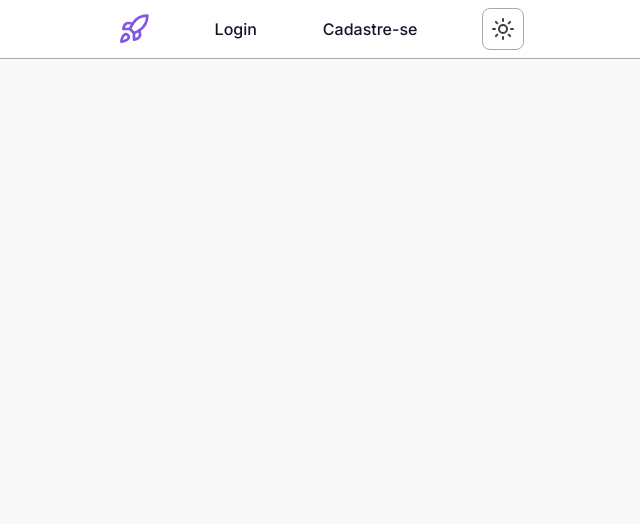
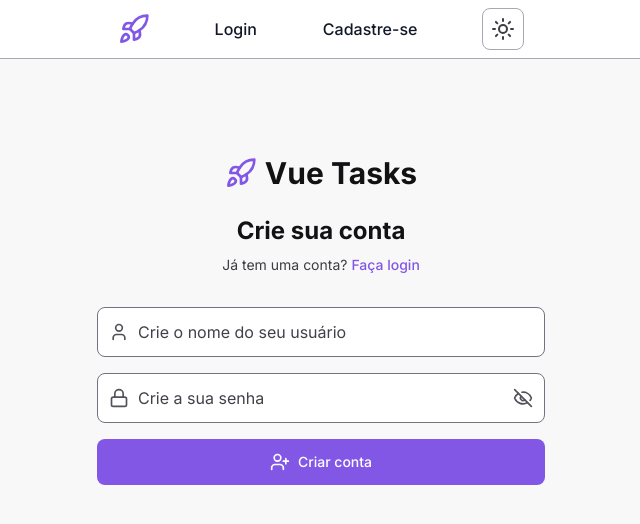
Before and after one commit to lucas-bardeli/vue-tasks, a Vue app: page /register in a window 1280 px wide. Shown: the top 524 px of the page, without its empty margins (319-959 px from the left). Built offline with nearby package versions, Linux system fonts and the light colour scheme; the HTML template or start-up script is replaced by a standard one.

Commit message:
Criando visual da tela de Registro

```diff
--- /dev/null
+++ b/src/components/VueTasks.vue
@@ -0,0 +1,12 @@
+<script setup lang="ts">
+import { Rocket } from "lucide-vue-next";
+</script>
+
+<template>
+  <div class="flex items-center justify-center gap-2 mb-6">
+    <Rocket class="w-8 h-8 text-rocket-purple-500" />
+    <h1 class="text-3xl font-bold text-rocket-gray-900 dark:text-white">
+      Vue Tasks
+    </h1>
+  </div>
+</template>
--- /dev/null
+++ b/src/utils/password.ts
@@ -0,0 +1,11 @@
+import { ref } from "vue";
+
+export const showPassword = ref(false);
+
+export const togglePasswordVisibility = () => {
+  showPassword.value = !showPassword.value;
+  const passwordInput = document.getElementById("password") as HTMLInputElement;
+  if (passwordInput) {
+    passwordInput.type = showPassword.value ? "text" : "password";
+  }
+};
--- a/src/views/LoginView.vue
+++ b/src/views/LoginView.vue
@@ -1,12 +1,13 @@
 <script setup lang="ts">
-import { Rocket, User, Eye, EyeOff, Lock, LogIn } from "lucide-vue-next";
+import { User, Eye, EyeOff, Lock, LogIn } from "lucide-vue-next";
 import { ref } from "vue";
 import { useRouter } from "vue-router";
 import { useAuthStore } from "@/store/authStore";
+import VueTasks from "@/components/VueTasks.vue";
+import { togglePasswordVisibility, showPassword } from "@/utils/password";
 
 const router = useRouter();
 const loading = ref(false);
-const showPassword = ref(false);
 const authStore = useAuthStore();
 
 const form = ref({
@@ -23,14 +24,6 @@ const handleLogin = async () => {
     loading.value = false;
   }
 };
-
-const togglePasswordVisibility = () => {
-  showPassword.value = !showPassword.value;
-  const passwordInput = document.getElementById("password") as HTMLInputElement;
-  if (passwordInput) {
-    passwordInput.type = showPassword.value ? "text" : "password";
-  }
-};
 </script>
 
 <template>
@@ -42,12 +35,7 @@ const togglePasswordVisibility = () => {
   >
     <div class="max-w-md w-full space-y-8">
       <div class="text-center">
-        <div class="flex items-center justify-center gap-2 mb-6">
-          <Rocket class="w-8 h-8 text-rocket-purple-500" />
-          <h1 class="text-3xl font-bold text-rocket-gray-900 dark:text-white">
-            Vue Tasks
-          </h1>
-        </div>
+        <VueTasks />
         <h2 class="text-2xl font-bold text-rocket-gray-900 dark:text-white">
           Entre na sua conta
         </h2>
--- a/src/views/RegisterView.vue
+++ b/src/views/RegisterView.vue
@@ -1,3 +1,146 @@
+<script setup lang="ts">
+import { ref } from "vue";
+import VueTasks from "@/components/VueTasks.vue";
+import { User, Lock, UserPlus, Eye, EyeOff } from "lucide-vue-next";
+import { togglePasswordVisibility, showPassword } from "@/utils/password";
+import { useAuthStore } from "@/store/authStore";
+
+const authStore = useAuthStore();
+const loading = ref(false);
+
+const form = ref({
+  username: "",
+  password: "",
+});
+
+const handleRegister = async () => {
+  try {
+    await authStore.register(form.value);
+  } catch (error) {
+    console.error(error);
+  } finally {
+    loading.value = false;
+  }
+};
+</script>
+
 <template>
-  <h1>Register</h1>
+  <div
+    :class="[
+      'flex items-center justify-center bg-rocket-gray-50 dark:bg-rocket-gray-900',
+      'py-16 px-4 sm:px-6 lg:px-8',
+    ]"
+  >
+    <div class="max-w-md w-full space-y-8">
+      <div class="text-center">
+        <VueTasks />
+        <h2 class="text-2xl font-bold text-rocket-gray-900 dark:text-white">
+          Crie sua conta
+        </h2>
+        <p class="mt-2 text-sm text-rocket-gray-600 dark:text-rocket-gray-400">
+          Já tem uma conta?
+          <router-link
+            to="/login"
+            :class="[
+              'font-medium text-rocket-purple-500 hover:text-rocket-purple-600 hover:underline',
+              'dark:text-rocket-purple-400 dark:hover:text-rocket-purple-300 transition-all duration-200',
+            ]"
+          >
+            Faça login
+          </router-link>
+        </p>
+      </div>
+
+      <form class="mt-8 space-y-6" @submit.prevent="handleRegister">
+        <div class="space-y-4">
+          <div>
+            <label for="username" class="sr-only">Usuário</label>
+            <div class="relative">
+              <div
+                class="absolute inset-y-0 left-0 pl-3 flex items-center pointer-events-none z-10"
+              >
+                <User
+                  class="h-5 w-5 text-rocket-gray-400 dark:text-rocket-gray-300"
+                />
+              </div>
+              <input
+                id="username"
+                name="username"
+                type="text"
+                v-model="form.username"
+                required
+                placeholder="Crie o nome do seu usuário"
+                :class="[
+                  'relative block w-full pl-10 pr-3 py-3 border border-rocket-gray-300',
+                  'dark:border-rocket-gray-700 placeholder-rocket-gray-500 dark:placeholder-rocket-gray-300',
+                  'text-rocket-gray-900 dark:text-white rounded-lg bg-white dark:bg-rocket-gray-800',
+                  'focus:outline-none focus:ring-rocket-purple-500 focus:border-rocket-purple-500 transition-colors',
+                ]"
+              />
+            </div>
+          </div>
+          <div>
+            <div class="relative">
+              <div
+                class="absolute inset-y-0 left-0 pl-3 flex items-center pointer-events-none z-10"
+              >
+                <Lock
+                  class="h-5 w-5 text-rocket-gray-400 dark:text-rocket-gray-300"
+                />
+              </div>
+              <input
+                id="password"
+                name="password"
+                type="password"
+                required
+                v-model="form.password"
+                placeholder="Crie a sua senha"
+                :class="[
+                  'relative block w-full pl-10 pr-3 py-3 border border-rocket-gray-300',
+                  'dark:border-rocket-gray-700 placeholder-rocket-gray-500 dark:placeholder-rocket-gray-300',
+                  'text-rocket-gray-900 dark:text-white rounded-lg bg-white dark:bg-rocket-gray-800',
+                  'focus:outline-none focus:ring-rocket-purple-500 focus:border-rocket-purple-500 transition-colors',
+                ]"
+              />
+              <button
+                type="button"
+                class="absolute inset-y-0 right-0 pr-3 flex items-center"
+                @click="togglePasswordVisibility"
+              >
+                <Eye
+                  v-if="showPassword"
+                  class="h-5 w-5 text-rocket-gray-400 hover:text-rocket-gray-600 dark:hover:text-rocket-gray-300 hover:cursor-pointer"
+                />
+                <EyeOff
+                  v-else
+                  class="h-5 w-5 text-rocket-gray-400 hover:text-rocket-gray-600 dark:hover:text-rocket-gray-300 hover:cursor-pointer"
+                />
+              </button>
+            </div>
+          </div>
+
+          <button
+            type="submit"
+            :class="[
+              'group relative w-full flex justify-center py-3 px-4 border',
+              'border-transparent text-sm font-medium rounded-lg text-white',
+              'bg-rocket-purple-500 hover:bg-rocket-purple-600 focus:outline-none',
+              'focus:ring-2 focus:ring-offset-2 focus:ring-rocket-purple-500',
+              'disabled:opacity-50 disabled:cursor-not-allowed transition-colors',
+            ]"
+          >
+            <UserPlus class="w-5 h-5 mr-2" />
+            Criar conta
+          </button>
+        </div>
+      </form>
+
+      <div
+        v-if="authStore.hasError"
+        class="p-3 bg-red-200 text-red-700 text-center rounded-lg font-bold"
+      >
+        <p class="">{{ authStore?.error }}</p>
+      </div>
+    </div>
+  </div>
 </template>
```
